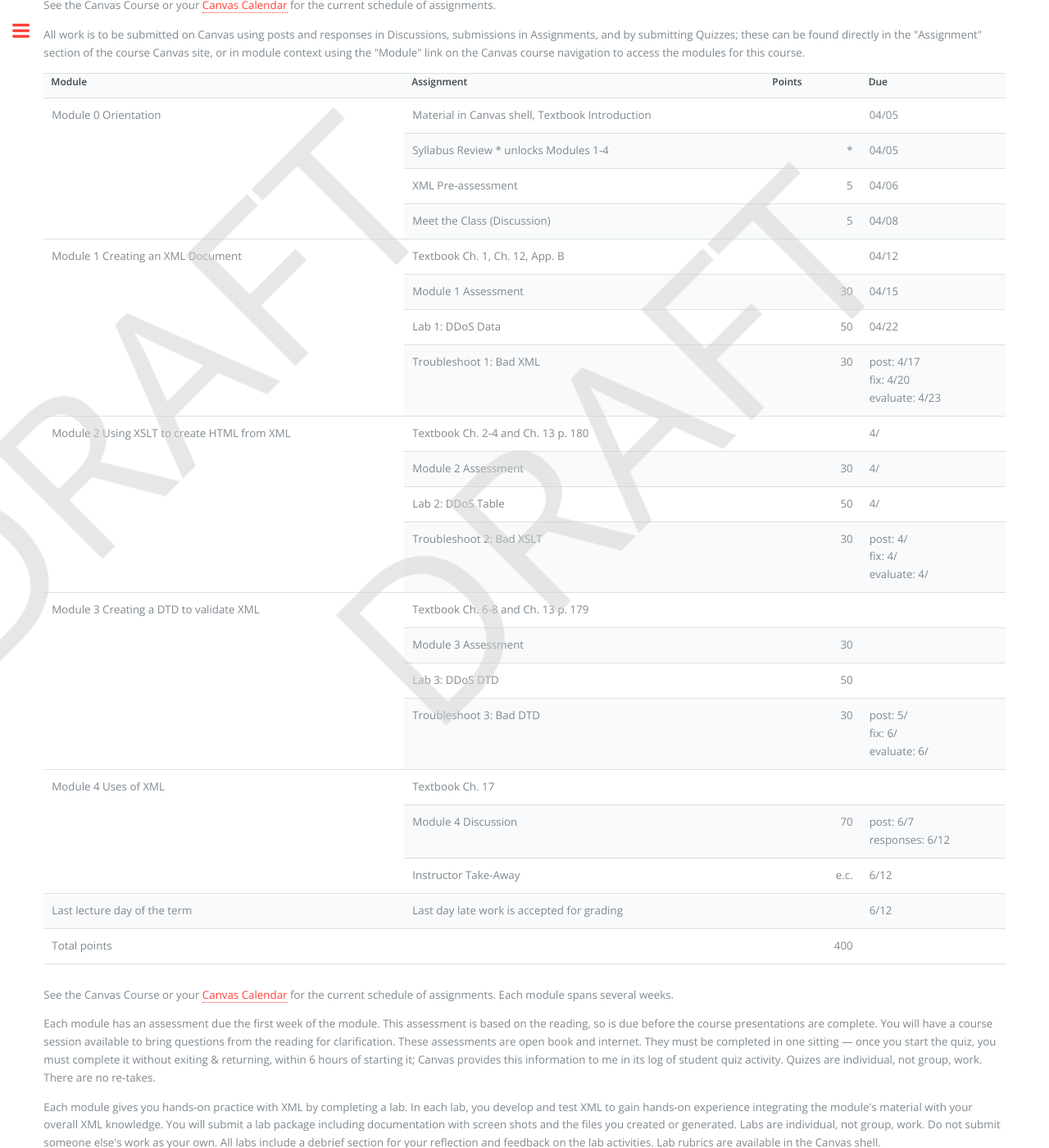
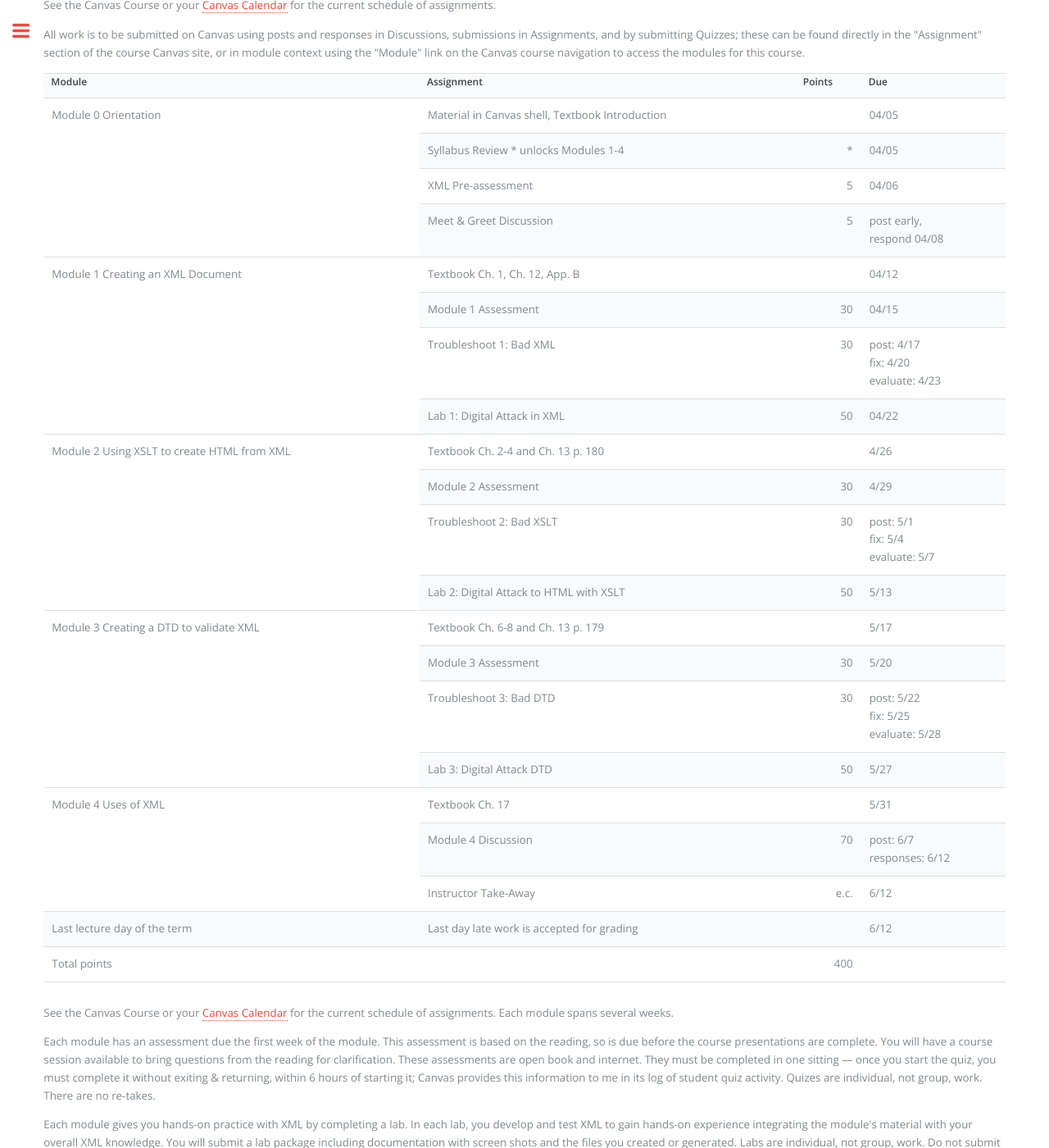
Before and after one commit to argoc/syllabub, a Jekyll site: the page CIS205.html, which Jekyll copies as it is, in a window 1280 px wide and 1400 px high, scrolled down 1570 px. Shown: the whole window at 82% size. Built offline with Jekyll 4.4.1, drawn with Linux system fonts in a browser that asks for light colours.

Commit message:
fix dates, finalize

```diff
--- a/CIS205.html
+++ b/CIS205.html
@@ -26,11 +26,11 @@
 </head>
 
 <body>
-    <div id="watermark">
+    <!-- <div id="watermark">
         <p>&nbsp;DRAFT
             <br>&nbsp;&nbsp;&nbsp;&nbsp;&nbsp;&nbsp;DRAFT</p>
     </div>
-    <!-- Wrapper -->
+     Wrapper -->
     <div id="wrapper">
         <!-- Main -->
         <div id="main">
@@ -124,7 +124,7 @@
                                 <tr>
                                     <th class="wek">Module</th>
                                     <th class="wek">Assignment</th>
-                                    <th class="wek" style="width:10%">Points</th>
+                                    <th class="ralign">Points</th>
                                     <th class="wek" style="width:15%">Due</th>
                                 </tr>
                                 <tr>
@@ -144,9 +144,10 @@
                                         <td>04/06</td>
                                 </tr>
                                 <tr>
-                                    <td>Meet the Class (Discussion)</td>
+                                    <td>Meet &amp; Greet Discussion</td>
                                     <td class="ralign">5
-                                        <td>04/08</td>
+                                        <td>post early,<br/>
+										respond 04/08</td>
                                 </tr>
                                 <tr>
                                     <td rowspan=4 valign="top">Module 1 Creating an XML Document</td>
@@ -159,12 +160,7 @@
                                     <td class="ralign">30</td>
                                     <td>04/15</td>
                                 </tr>
-                                <tr>
-                                    <td>Lab 1: DDoS Data</td>
-                                    <td class="ralign">50</td>
-                                    <td>04/22</td>
-                                </tr>
-                                <tr>
+								<tr>
                                     <td>Troubleshoot 1: Bad XML</td>
                                     <td class="ralign">30</td>
                                     <td>post: 4/17
@@ -172,62 +168,67 @@
                                         <br/> evaluate: 4/23</td>
                                 </tr>
                                 <tr>
+                                    <td>Lab 1: Digital Attack in XML</td>
+                                    <td class="ralign">50</td>
+                                    <td>04/22</td>
+                                </tr>
+                                <tr>
                                     <td rowspan=4 valign="top">Module 2 Using XSLT to create HTML from XML</td>
                                     <td> Textbook Ch. 2-4 and Ch. 13 p. 180</td>
                                     <td class="ralign"></td>
-                                    <td>4/</td>
+                                    <td>4/26</td>
                                 </tr>
                                 <tr>
                                     <td>Module 2 Assessment</td>
                                     <td class="ralign">30</td>
-                                    <td>4/</td>
-                                </tr>
-                                <tr>
-                                    <td>Lab 2: DDoS Table</td>
-                                    <td class="ralign">50</td>
-                                    <td>4/</td>
+                                    <td>4/29</td>
                                 </tr>
                                 <tr>
                                     <td>Troubleshoot 2: Bad XSLT</td>
                                     <td class="ralign">30</td>
-                                    <td>post: 4/
-                                        <br/> fix: 4/
-                                        <br/> evaluate: 4/</td>
+                                    <td>post: 5/1
+                                        <br/> fix: 5/4
+                                        <br/> evaluate: 5/7</td>
+                                </tr>
+                                <tr>
+                                    <td>Lab 2: Digital Attack to HTML with XSLT</td>
+                                    <td class="ralign">50</td>
+                                    <td>5/13</td>
                                 </tr>
                                 <tr>
                                     <td rowspan=4 valign="top">Module 3 Creating a DTD to validate XML</td>
                                     <td> Textbook Ch. 6-8 and Ch. 13 p. 179</td>
                                     <td class="ralign"></td>
-                                    <td></td>
+                                    <td>5/17</td>
                                 </tr>
                                 <tr>
                                     <td>Module 3 Assessment</td>
                                     <td class="ralign">30</td>
-                                    <td></td>
-                                </tr>
-                                <tr>
-                                    <td>Lab 3: DDoS DTD</td>
-                                    <td class="ralign">50</td>
-                                    <td></td>
+                                    <td>5/20</td>
                                 </tr>
                                 <tr>
                                     <td>Troubleshoot 3: Bad DTD</td>
                                     <td class="ralign">30</td>
-                                    <td>post: 5/
-                                        <br/> fix: 6/
-                                        <br/> evaluate: 6/</td>
+                                    <td>post: 5/22
+                                        <br/> fix: 5/25
+                                        <br/> evaluate: 5/28</td>
+                                </tr>
+                                <tr>
+                                    <td>Lab 3: Digital Attack DTD</td>
+                                    <td class="ralign">50</td>
+                                    <td>5/27</td>
                                 </tr>
                                 <tr>
                                     <td rowspan=3 valign="top">Module 4 Uses of XML </td>
                                     <td> Textbook Ch. 17</td>
                                     <td class="ralign"></td>
-                                    <td></td>
+                                    <td>5/31</td>
                                 </tr>
                                 <tr>
                                     <td>Module 4 Discussion</td>
                                     <td class="ralign">70</td>
                                     <td>post: 6/7
-                                        <br/> responses: 6/12</td>
+                                        <br/>responses: 6/12</td>
                                 </tr>
                                 <tr>
                                     <td>Instructor Take-Away</td>
```
